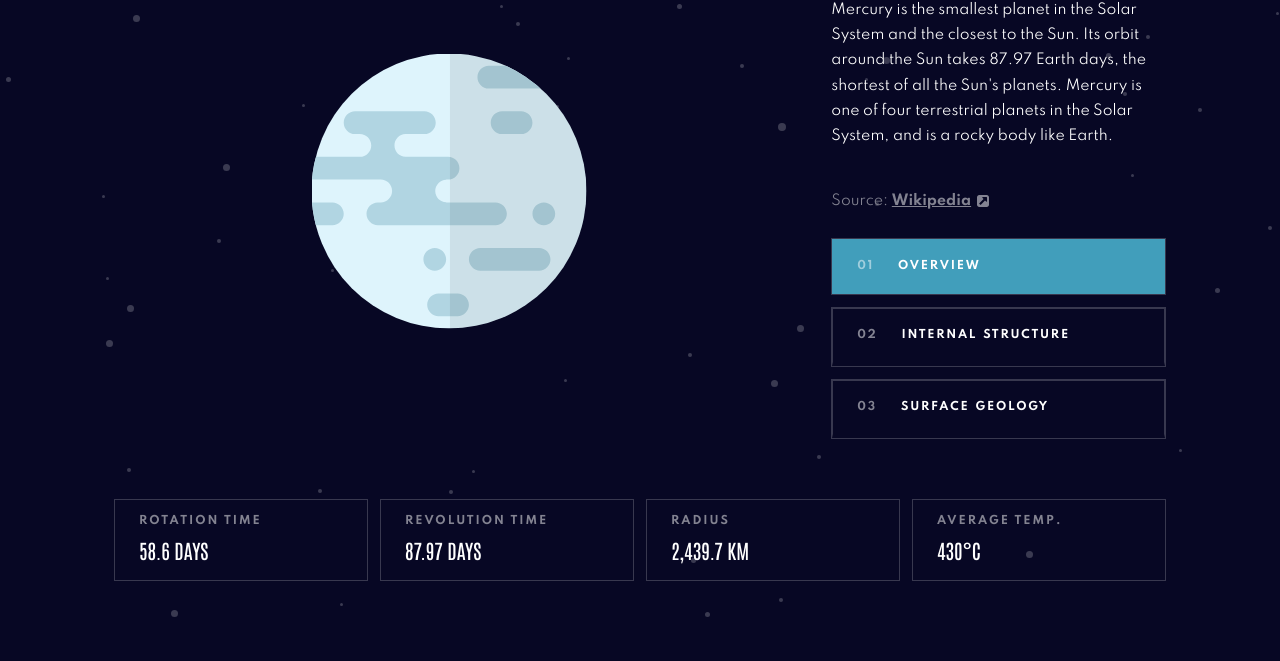
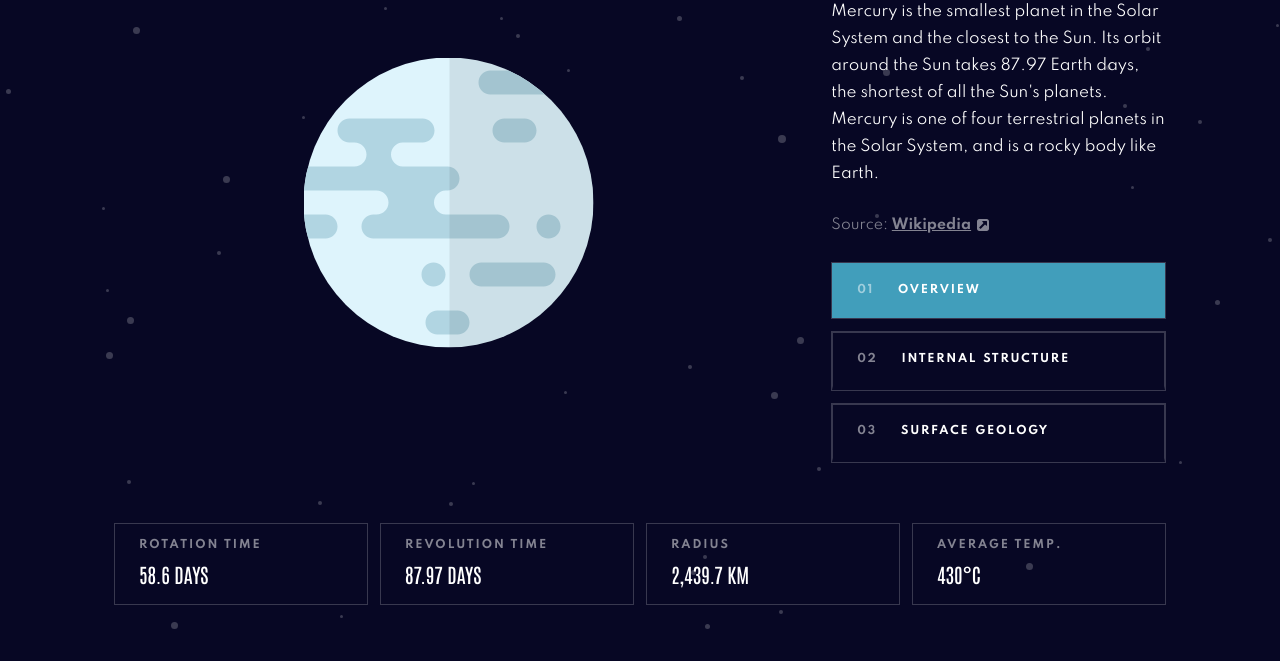
Before and after one commit to zettelmann/planet-fact-site-oop-js, a website built with webpack: page index.html in a window 1280 px wide. Shown: the part 282-943 px from the top of the page. Before the commit the page ends 919 px from the top, so only its background shows below. Built offline with nearby package versions, Linux system fonts and the light colour scheme.

Commit message:
app finished

```diff
--- a/src/script/index.js
+++ b/src/script/index.js
@@ -6,31 +6,37 @@ const navBtnContainer = document.querySelector('.nav__list');
 const mobileMenuNav = document.querySelector('.nav');
 const planetFactsBtn = document.querySelector('.planet-facts__btns-list');
 
+let planetData = 'mercury';
+let content = 'overview';
+let geologyImg = '';
+
+
 navBtnContainer.addEventListener('click', e => {
     const clicked = e.target.closest('.nav__item');
 
     if(!clicked) return;
 
     const [planet] = clicked.children;
-    const planetData = planet.dataset.planet;
+    planetData = planet.dataset.planet;
 
-    showPlanetFacts(planetData);
+    showPlanetFacts(planetData, content);
 
     mobileMenuNav.classList.remove('show-mobile-menu');
 });
 
-planetFactsBtn.addEventListener('click', e => {
+
+planetFactsContainer.addEventListener('click', e => {
     const clicked = e.target.closest('.planet-facts__btn');
     if(!clicked) return;
 
-    const content = clicked.dataset.content;
-
-    console.log(content);
-})
+    content = clicked.dataset.content;
 
 
+  showPlanetFacts(planetData, content);
 
-const showPlanetFacts = async planet => {
+});
+
+const showPlanetFacts = async (planet,content) => {
     try {
         const res = await fetch(
             '../../data.json'
@@ -39,6 +45,7 @@ const showPlanetFacts = async planet => {
 
         if(!res.ok) throw new Error(`${data.message} (${res.status})`)
 
+        console.log(content, planetData);
 
 
         const [mercury, venus, earth, mars, jupiter, saturn, uranus, neptune] = data;
@@ -52,32 +59,80 @@ const showPlanetFacts = async planet => {
         if(planet === 'uranus') planet = uranus;
         if(planet === 'neptune') planet = neptune;
 
+        const btnShowCondition = content;
+
+
+       if(content === 'overview') {
+           content = planet.overview.content;
+
+       }
+       if(content === 'structure') content = planet.structure.content;
+       if(content === 'geology') content = planet.geology.content;
+
+       if(btnShowCondition === 'geology')  geologyImg = `<img src="../src/img/geology-${planetData}.png"/>`
+
+
+
+       let source;
+
+       if(btnShowCondition === 'overview') source = planet.overview.source;
+       if(btnShowCondition === 'structure') source = planet.structure.source;
+       if(btnShowCondition === 'geology') source = planet.geology.source;
+
+
             // Rendering Markup
             const marktup = `
             <ul class="planet-facts__btns-list">
                 <li class="planet-facts__btns-item">
-                    <button class="planet-facts__btn planet-facts__btn--${planet.name.toLowerCase()}
-                        planet-facts__btn--overview show-planet-facts" data-content="overview">
-                        <h4>Overview</h4>
+                    <button class="
+                        planet-facts__btn
+                        planet-facts__btn--${planet.name.toLowerCase()}
+                        planet-facts__btn--overview ${btnShowCondition === 'overview' ? 'show-planet-facts' : ''}"
+                        data-content="overview">
+                            <h4>Overview</h4>
                     </button>
                 </li>
                 <li class="planet-facts__btns-item">
-                <button class="planet-facts__btn planet-facts__btn--${planet.name.toLowerCase()} planet-facts__btn--structure" data-content="structure"><h4>Structure</h4></button>
+                    <button class="
+                        planet-facts__btn
+                        planet-facts__btn--${planet.name.toLowerCase()}
+                        planet-facts__btn--structure ${btnShowCondition === 'structure' ? 'show-planet-facts' : ''}"
+                        data-content="structure">
+                            <h4>Structure</h4>
+                    </button>
                 </li>
                 <li class="planet-facts__btns-item">
-                <button class="planet-facts__btn planet-facts__btn--${planet.name.toLowerCase()} planet-facts__btn--surface" data-content="surface"><h4>Surface</h4></button>
+                    <button class="
+                        planet-facts__btn
+                        planet-facts__btn--${planet.name.toLowerCase()}
+                        planet-facts__btn--surface ${btnShowCondition === 'geology' ? 'show-planet-facts' : ''}"
+                        data-content="geology">
+                            <h4>Surface</h4>
+                    </button>
                 </li>
             </ul>
 
         <div class="planet-facts__img">
-            <img src="${planet.images.planet}" alt="${planet.name}">
+
+
+              <img
+                src="
+                  ${btnShowCondition === 'overview'  ? planet.images.planet : ''}
+                  ${btnShowCondition === 'structure' ? planet.images.internal : ''}
+                  ${btnShowCondition === 'geology' ? planet.images.planet  : ''}
+                "
+                alt="${planet.name}"
+              >
+              ${btnShowCondition === 'geology' ? geologyImg : ''}
+
+
         </div>
         <div class="planet-facts__content">
           <h1 class="planet-facts__name">${planet.name}</h1>
           <p class="planet-facts__info">
-            ${planet.overview.content}
+            ${content}
           </p>
-          <p class="planet-facts__source">Source: <a href="${planet.overview.source}">Wikipedia</a></p>
+          <p class="planet-facts__source">Source: <a href="${source}" target="_blank">Wikipedia</a></p>
         </div>
 
       <div class="planet-facts__datas">
@@ -127,3 +182,4 @@ const showPlanetFacts = async planet => {
        // alert(err)
     }
 }
+showPlanetFacts(planetData, content);
--- a/src/script/mobileMenu.js
+++ b/src/script/mobileMenu.js
@@ -29,4 +29,6 @@ mobileSubNavContainer.addEventListener('click', e => {
         .forEach(btn => btn.classList.remove('show-planet-facts'));
 
     clicked.classList.add('show-planet-facts');
+
+
 });
--- a/src/style/base/_base.scss
+++ b/src/style/base/_base.scss
@@ -27,10 +27,7 @@ li {
 img {
   //max-width: 100%;
 
-  height: 11rem;
-  height: 11rem;
-
-  margin: 9.6rem auto;
+  //margin: 9.6rem auto;
 }
 
 a:link,
--- a/src/style/layouts/_header.scss
+++ b/src/style/layouts/_header.scss
@@ -16,7 +16,7 @@
 
     @include base.desktop {
         display: flex;
-        padding: 0 2.4rem 0 2.4rem;
+        padding: 0 4.2rem;
         text-align: center;
     }
 
--- a/src/style/layouts/_section-planet-facts.scss
+++ b/src/style/layouts/_section-planet-facts.scss
@@ -4,13 +4,14 @@
   display: grid;
   align-items: center;
   column-gap: 4.8rem;
-  grid-template-rows: repeat(3, auto);
+  grid-template-rows: 1fr auto auto;
 
   @include base.tablet {
     grid-template-columns: repeat(2, 1fr);
   }
 
   @include base.desktop{
+    grid-template-rows: repeat(3, auto);
     grid-template-columns: 2fr 1fr;
     row-gap: 2.4rem;
 
@@ -21,40 +22,84 @@
 
 .planet-facts {
   &__img {
+    position: relative;
+
     width: 100%;
+    min-height: 25rem;
+
+    margin: 8.4rem auto 2.4rem ;
     display: grid;
-    place-content: center;
+    justify-content: center;
 
-    @include base.tablet {
-      grid-column: 1 / -1;
-      grid-row: 1 / 1;
+    img {
+      align-self: center;
+      margin: 0 auto;
+      width: 50%;
 
-      img {
-        transform: scale(1.75);
+      & + img {
+        position: absolute;
+        width: 7rem;
+        margin: 0 auto;
+        left: 0;
+        right: 0;
+        top: 70%;
+
+
       }
     }
 
-    @include base.desktop {
+    @include base.tablet {
+      margin: auto;
+
+      height: 45rem;
+
+      grid-column: 1 / -1;
+
       img {
-        transform: scale(2.5);
+        transform: scale(1.5);
+        align-self: center;
       }
+
     }
-
     @include base.desktop {
       grid-column: 1 / 2;
       grid-row: 1 / span 3;
+
+      img {
+        transform: scale(2);
     }
+
+    }
+
   }
   /* CONTENT START */
   &__content {
   }
 
   &__name {
+    text-align: center;
+
+    @include base.tablet {
+      text-align: left;
+    }
+
     margin-bottom: 2rem;
   }
 
   &__info {
+    font-size: 1.5rem;
+    text-align: center;
+
     margin-bottom: 4rem;
+
+    @include base.tablet {
+      height: 15.5rem;
+      text-align: left;
+    }
+
+    @include base.desktop {
+      height: 17.5rem;
+    }
   }
 
   &__source {
```
Also changed, not shown: index.html (+2 -1 lines).
